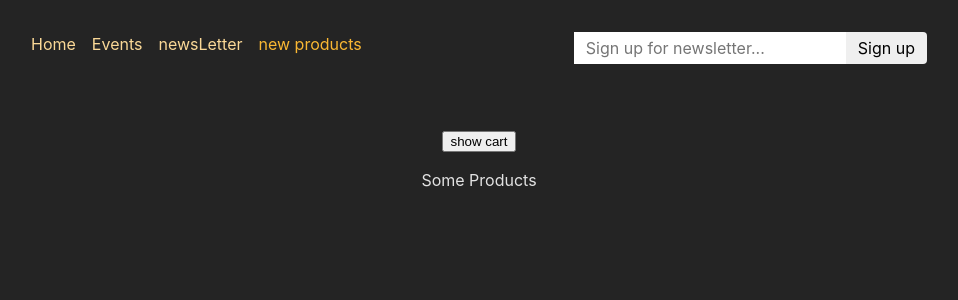
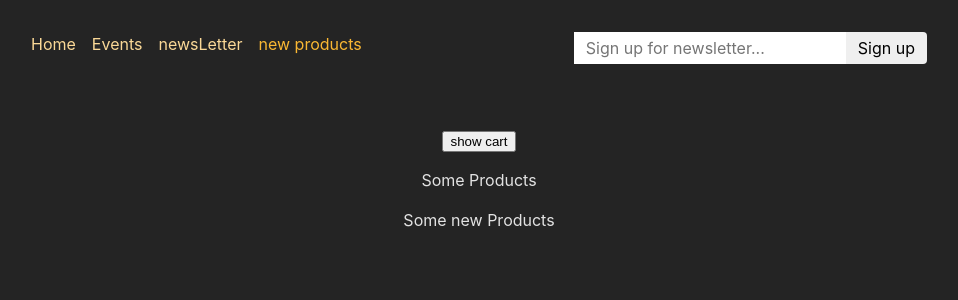
Before and after one commit to notmone/spa-prodcuts-events, a React (Create React App) app in the folder frontend/: page /products in a window 1280 px wide. Shown: the top 300 px of the page, without its empty margins (161-1119 px from the left). Built offline with nearby package versions, Linux system fonts and the light colour scheme.

Commit message:
another p added to newProducts

```diff
--- a/frontend/src/pages/NewProducts.js
+++ b/frontend/src/pages/NewProducts.js
@@ -13,6 +13,7 @@ function NewProductsPage() {
     <div>
       <button onClick={toggleCartHandler}>show cart</button>
       <p>Some Products</p>
+      <p>Some new Products</p>
       {showCart && (
         <ul>
           {Products.map((product) => (
```
